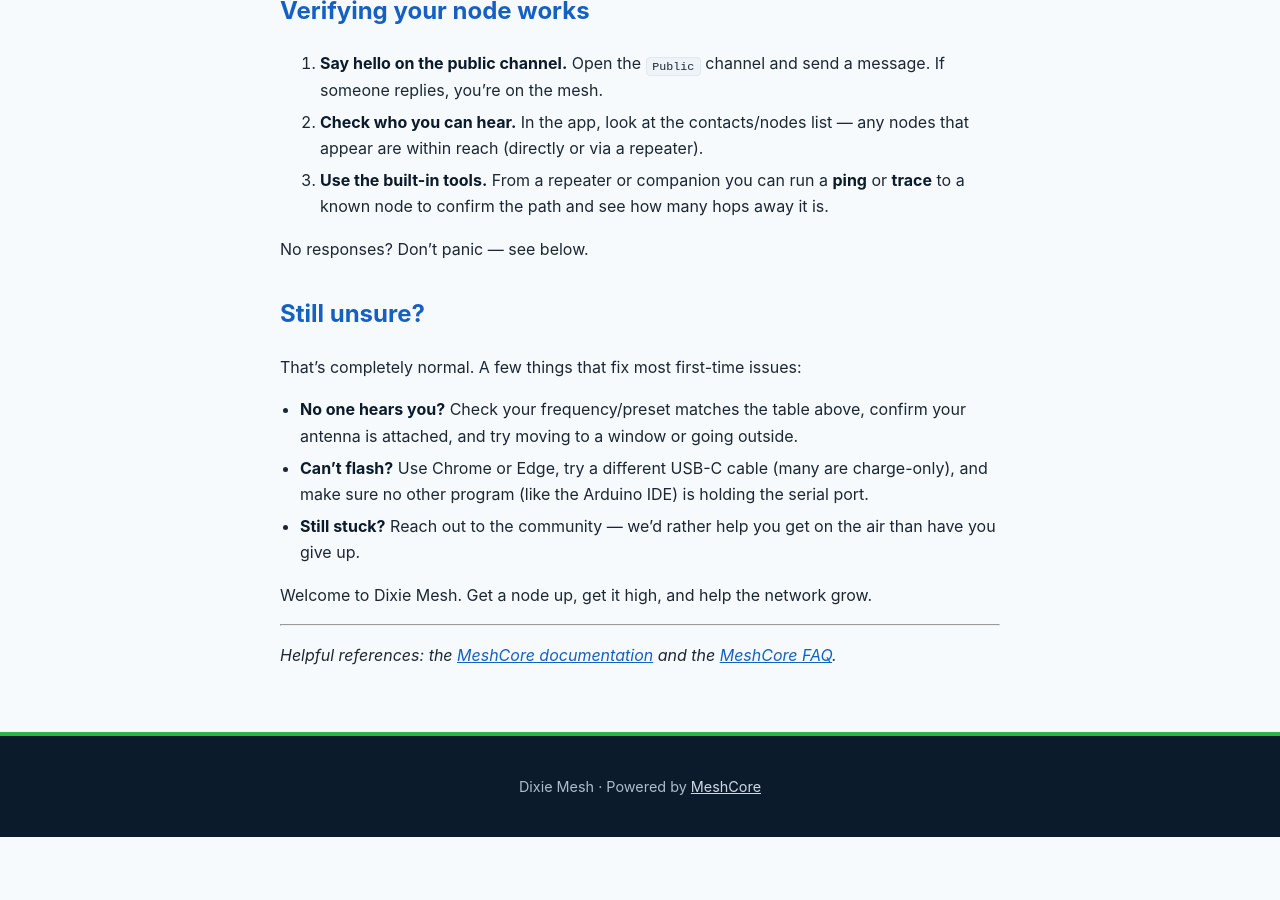
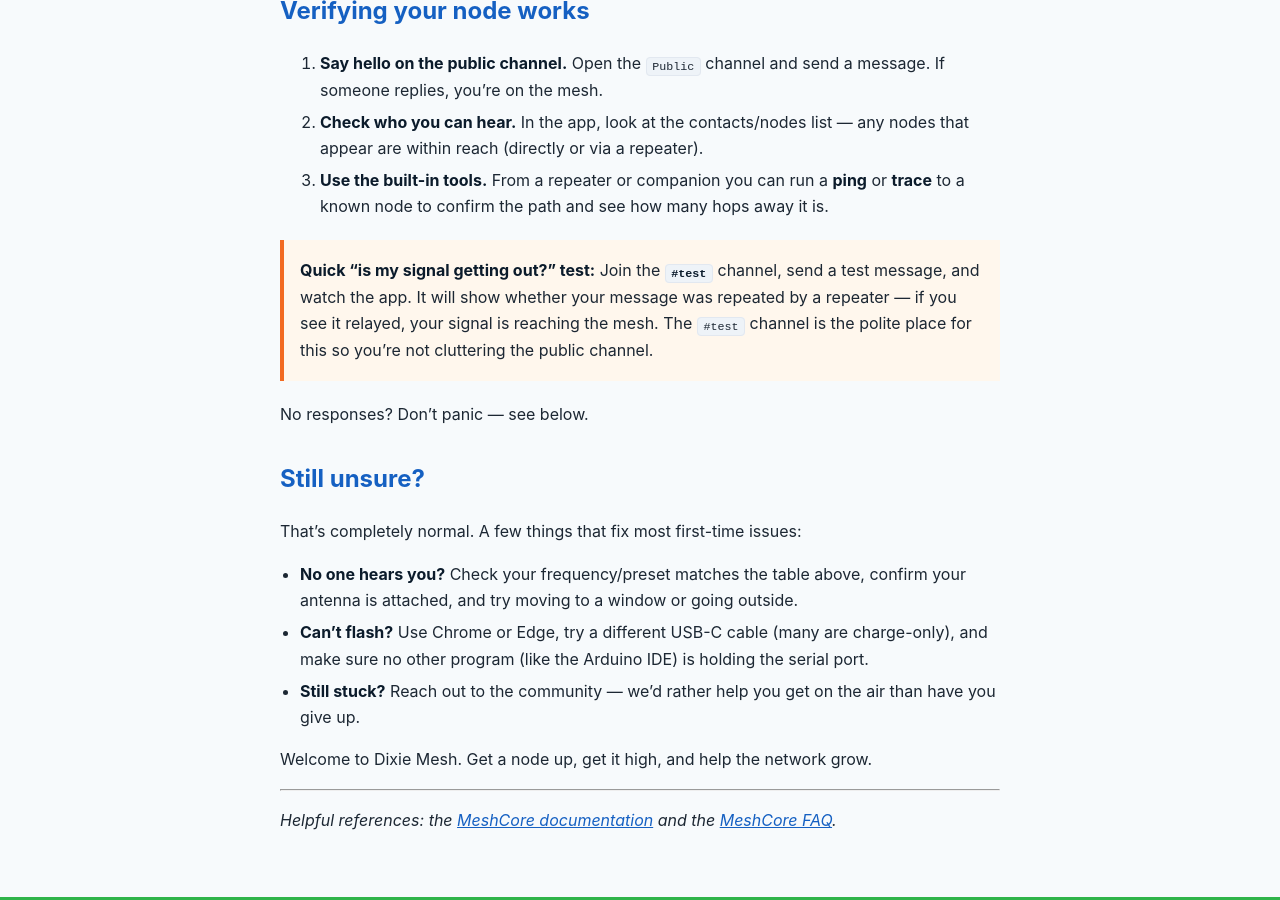
Before and after one commit to dixiemesh/dixiemesh.github.io, a Jekyll site: the page built from getting-started.md, in a window 1280 px wide and 900 px high, scrolled down 3882 px. Built offline with Jekyll 4.4.1, drawn with Linux system fonts in a browser that asks for light colours; before the commit the page ends 4719 px from its top, so only the background shows below that.

Commit message:
Add #test channel callout for verifying signal reach
Suggest joining #test, sending a message, and watching for repeater relay
indication as a way to confirm your signal is getting out.

Co-Authored-By: Claude Opus 4.8 <noreply@anthropic.com>

```diff
--- a/getting-started.md
+++ b/getting-started.md
@@ -146,6 +146,12 @@ companions at a glance.
    **ping** or **trace** to a known node to confirm the path and see how many
    hops away it is.
 
+> **Quick "is my signal getting out?" test:** Join the **`#test`** channel,
+> send a test message, and watch the app. It will show whether your message was
+> repeated by a repeater — if you see it relayed, your signal is reaching the
+> mesh. The `#test` channel is the polite place for this so you're not cluttering
+> the public channel.
+
 No responses? Don't panic — see below.
 
 ## Still unsure?
```
